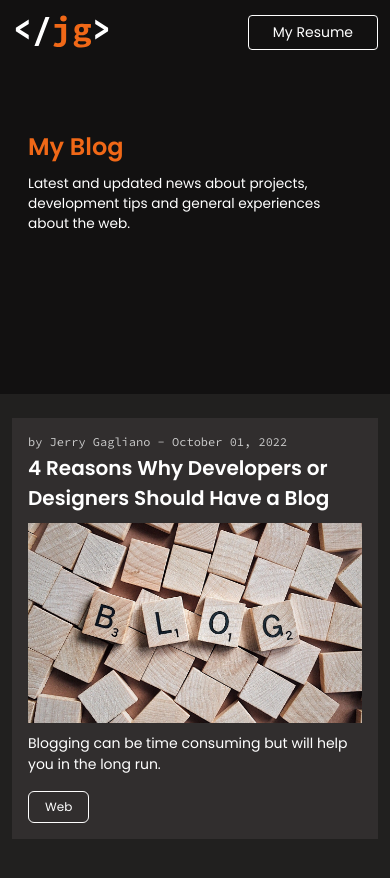
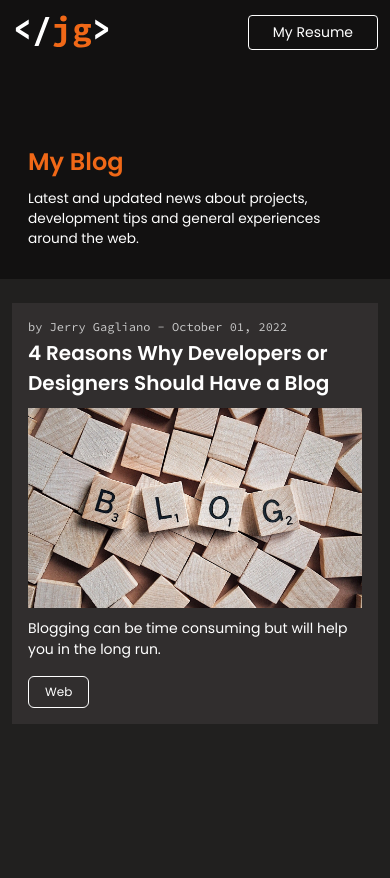
Before and after one commit to JGSolutions/jerry-gagliano, a Next.js app: page /blog in a window 390 px wide. Shown: the top 878 px of the page. Built offline with nearby package versions, Linux system fonts and the light colour scheme.

Commit message:
fix header section styles

```diff
--- a/pages/blog/blog.module.css
+++ b/pages/blog/blog.module.css
@@ -1,3 +1,13 @@
 .column {
     margin-bottom: 16px;
 }
+
+.headerPageSection {
+    padding: 80px 0 30px 0;
+}
+
+@media (max-width: 990px) {
+    .headerPageSection {
+        padding: 80px 16px 30px 16px;
+    }
+}
--- a/pages/blog/index.js
+++ b/pages/blog/index.js
@@ -26,9 +26,9 @@ export default function Blog({ allPostsData }) {
             <div className={utilStyles.topSection}>
                 <div className="container-lg">
                     <Header/>
-                    <section className={utilStyles.headerPageSection}>
+                    <section className={styles.headerPageSection}>
                         <h1 className={utilStyles.headerPageTitle}>My Blog</h1>
-                        <p className={utilStyles.headerPageSlogan}>Latest and updated news about projects, development tips and general experiences about the web.</p>
+                        <p className={utilStyles.headerPageSlogan}>Latest and updated news about projects, development tips and general experiences around the web.</p>
                     </section>
                 </div>
             </div>
--- a/pages/posts/[id].js
+++ b/pages/posts/[id].js
@@ -41,16 +41,13 @@ export default function Post({ postData }) {
       <div className={utilStyles.topSection}>
         <div className="container-lg">
           <Header/>
-          <section className={utilStyles.headerPageSection}>
+          <section className={styles.headerPageSection}>
             <Link href="/blog" passHref>
               <a className={utilStyles.back} rel="noopener noreferrer">
                 &larr; Go Back
               </a>
             </Link>
             <h1 className={utilStyles.headerPageTitle}>{postData.title}</h1>
-            <p className={utilStyles.headerPageSlogan}>
-              {postData.description}
-            </p>
           </section>
         </div>
       </div>
--- a/pages/posts/post.module.css
+++ b/pages/posts/post.module.css
@@ -2,6 +2,16 @@
     position: relative;
     top: -130px;
     background-color: var(--primary-background);
+}
+
+.headerPageSection {
+    padding: 65px 0 160px 0;
+}
+
+@media (max-width: 990px) {
+    .headerPageSection {
+        padding: 65px 16px 160px 16px;
+    }
 }
 
 .details {
--- a/styles/utils.module.css
+++ b/styles/utils.module.css
@@ -40,16 +40,6 @@ a.back:hover {
   position: relative;
 }
 
-.headerPageSection {
-  padding: 65px 0 160px 0;
-}
-
-@media (max-width: 990px) {
-  .headerPageSection {
-    padding: 65px 16px 160px 16px;
-  }
-}
-
 .headerPageTitle {
   font-weight: var(--fw-semi-medium);
   color: var(--primary);
```
